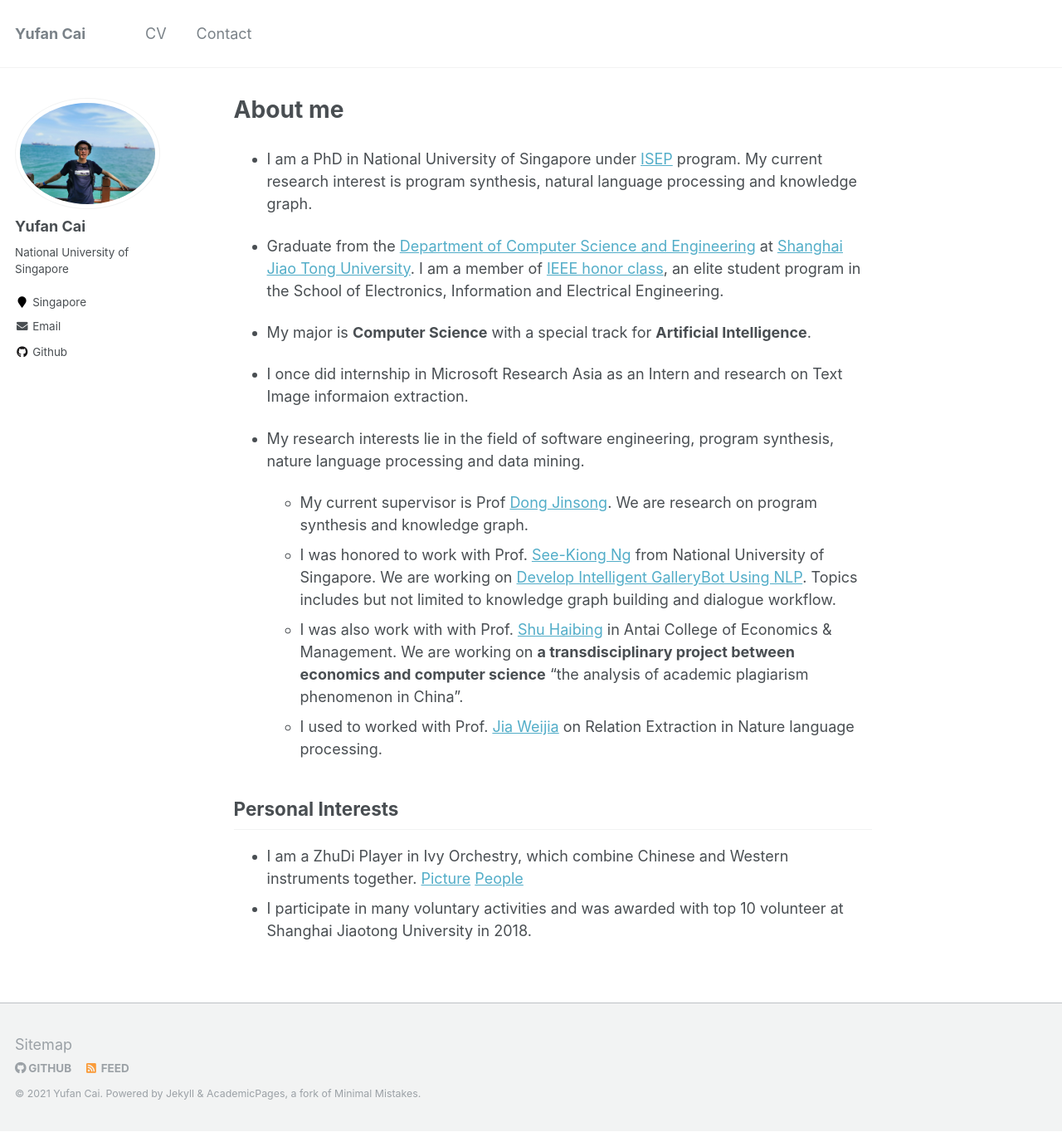
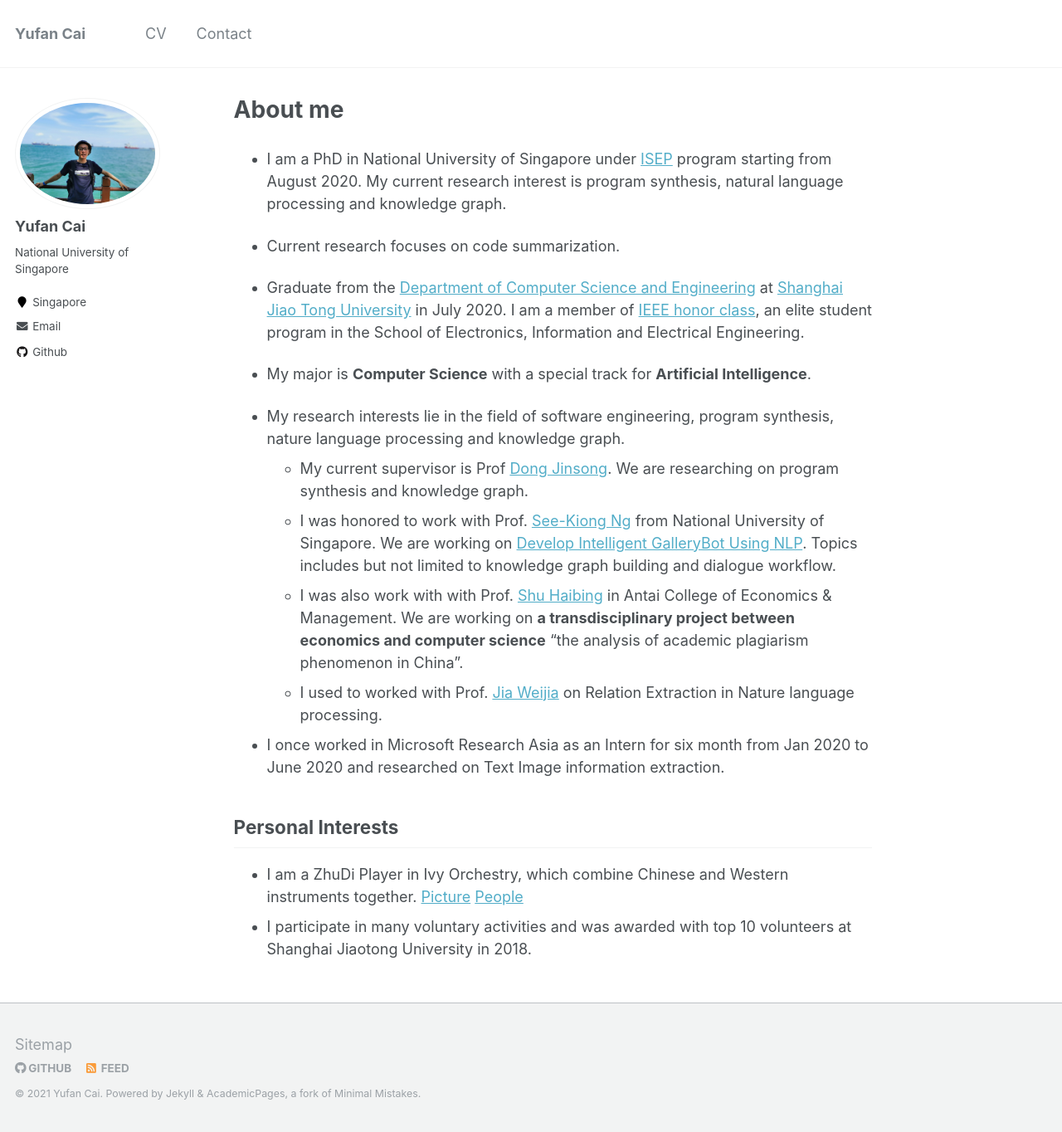
Before and after one commit to CaiYufan-NUS/caiyufan-nus.github.io, a Jekyll site: the page built from _pages/about.md, in a window 1280 px wide and 1364 px high. Shown: the whole window at 83% size. Built offline with Jekyll 4.4.1, drawn with Linux system fonts in a browser that asks for light colours.

Commit message:
update readme

```diff
--- a/_pages/about.md
+++ b/_pages/about.md
@@ -7,21 +7,22 @@ redirect_from:
   - /about/
   - /about.html
 ---
-* I am a PhD in National University of Singapore under [ISEP](https://isep.nus.edu.sg/) program. My current research interest is program synthesis, natural language processing and knowledge graph.
+* I am a PhD in National University of Singapore under [ISEP](https://isep.nus.edu.sg/) program starting from August 2020. My current research interest is program synthesis, natural language processing and knowledge graph.
 
-* Graduate from the [Department of Computer Science and Engineering](http://www.cs.sjtu.edu.cn/index.aspx) at [Shanghai Jiao Tong University](https://www.sjtu.edu.cn/). I am a member of [IEEE honor class](http://english.seiee.sjtu.edu.cn/english/info/8338.htm), an elite student program in the School of Electronics, Information and Electrical Engineering.
+* Current research focuses on code summarization.
+
+* Graduate from the [Department of Computer Science and Engineering](http://www.cs.sjtu.edu.cn/index.aspx) at [Shanghai Jiao Tong University](https://www.sjtu.edu.cn/) in July 2020. I am a member of [IEEE honor class](http://english.seiee.sjtu.edu.cn/english/info/8338.htm), an elite student program in the School of Electronics, Information and Electrical Engineering.
 
 * My major is **Computer Science** with a special track for **Artificial Intelligence**.
 
-* I once did internship in Microsoft Research Asia as an Intern and research on Text Image informaion extraction.
-
-* My research interests lie in the field of software engineering, program synthesis, nature language processing and data mining.
-  * My current supervisor is Prof [Dong Jinsong](https://www.comp.nus.edu.sg/~dongjs/). We are research on program synthesis and knowledge graph.
+* My research interests lie in the field of software engineering, program synthesis, nature language processing and knowledge graph.
+  * My current supervisor is Prof [Dong Jinsong](https://www.comp.nus.edu.sg/~dongjs/). We are researching on program synthesis and knowledge graph.
   * I was honored to work with Prof. [See-Kiong Ng](https://www.comp.nus.edu.sg/~ngsk/) from National University of Singapore. We are working on [Develop Intelligent GalleryBot Using NLP](https://sdsc.sg/?p=1282). Topics includes but not limited to knowledge graph building and dialogue workflow.
   * I was also work with with Prof. [Shu Haibing](http://www.acem.sjtu.edu.cn/faculty/shuhaibing.html) in Antai College of Economics & Management. We are working on **a transdisciplinary project between economics and computer science** "the analysis of academic plagiarism phenomenon in China".
   * I used to worked with Prof. [Jia Weijia](https://www.fst.um.edu.mo/en/staff/jiawj.html) on Relation Extraction in Nature language processing.
 
+* I once worked in Microsoft Research Asia as an Intern for six month from Jan 2020 to June 2020 and researched on Text Image information extraction.
 
 ## Personal Interests
 - I am a ZhuDi Player in Ivy Orchestry, which combine Chinese and Western instruments together. [Picture](https://caiyufan-nus.github.io/files/music.jpg) [People](https://caiyufan-nus.github.io/files/orchestra.jpg)
-- I participate in many voluntary activities and was awarded with top 10 volunteer at Shanghai Jiaotong University in 2018.
+- I participate in many voluntary activities and was awarded with top 10 volunteers at Shanghai Jiaotong University in 2018.
```
